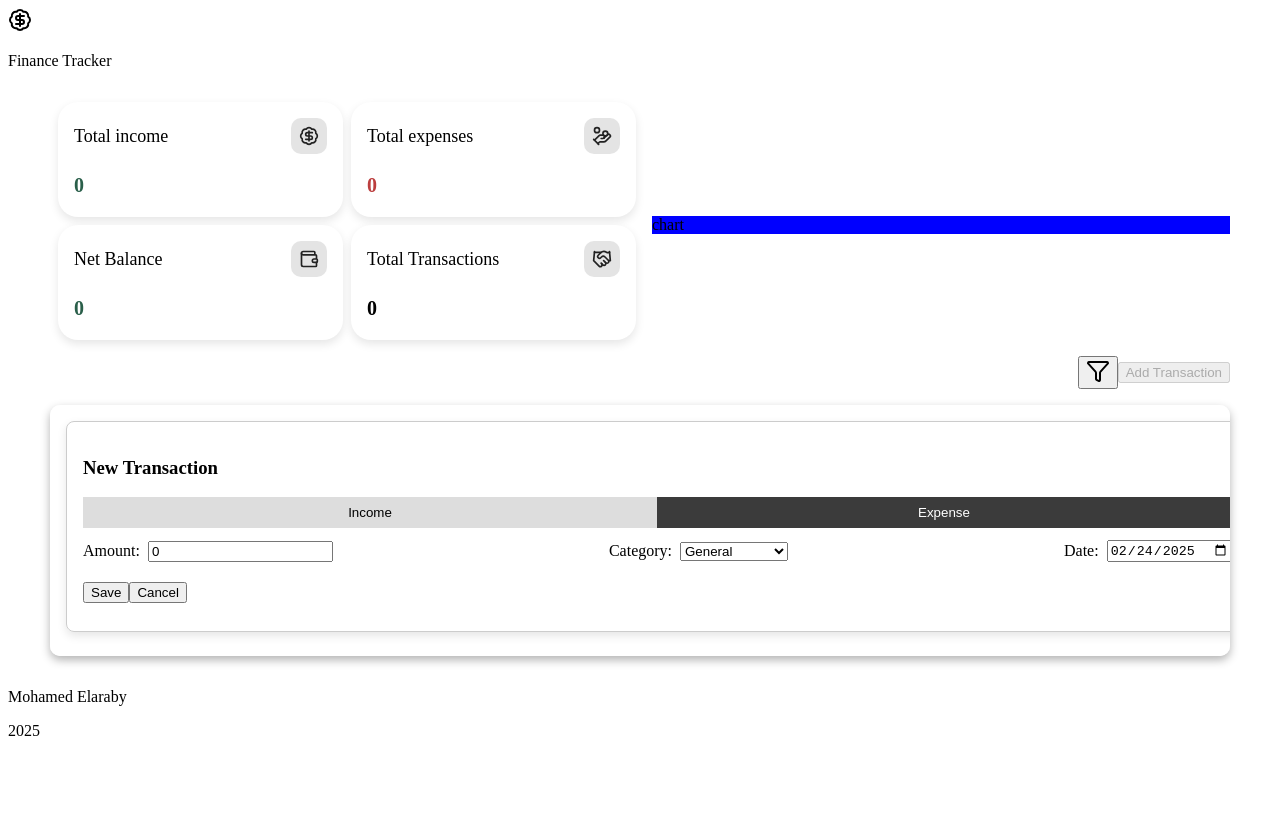
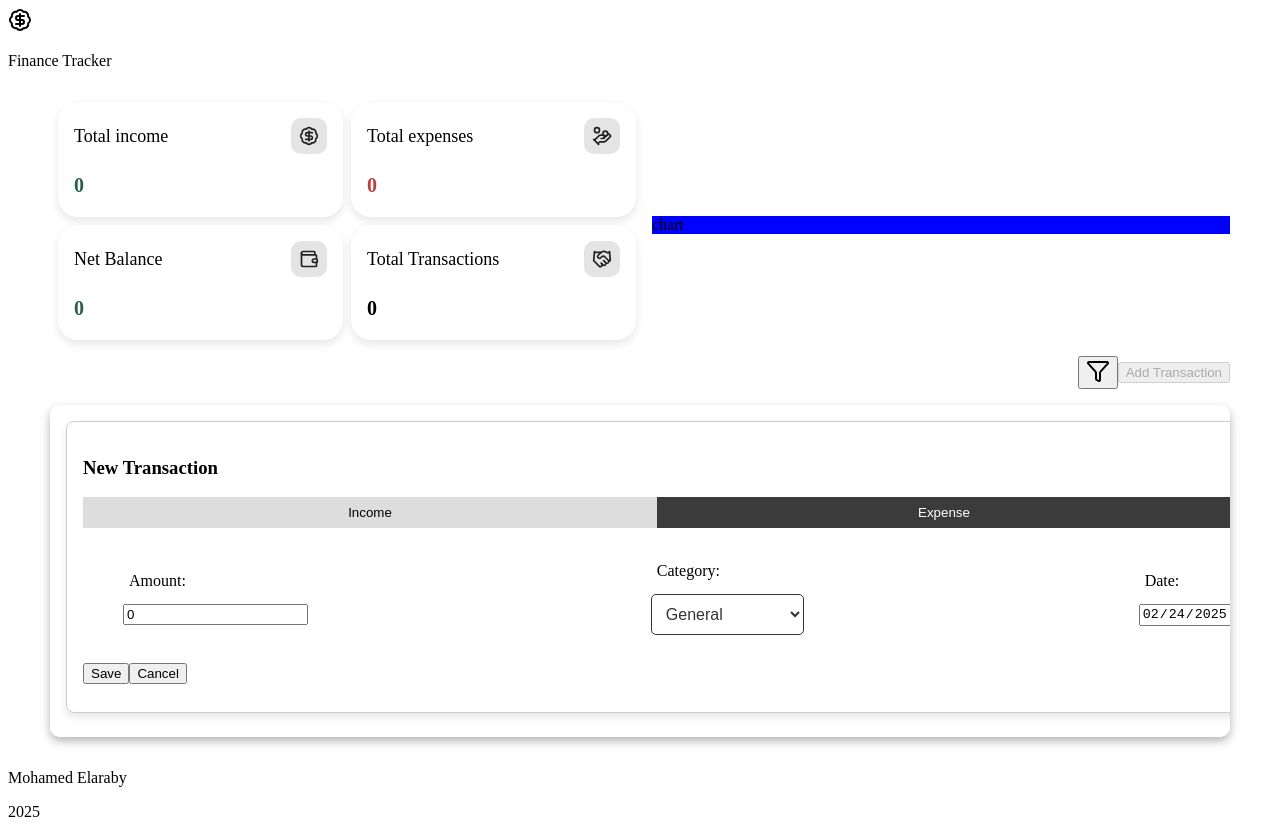
Before and after one commit to mohmaedelaraby/Finance-Tracker-vue, a Vue app: page /transactions in a window 1280 px wide. Both pictures are taken after a click on the button "Add Transaction". Before the commit the page ends 800 px from the top, so only its background shows below. Built offline with nearby package versions, Linux system fonts and the light colour scheme.

Commit message:
Form Style

```diff
--- a/src/assets/styles/components/transactions/TransactionForm.css
+++ b/src/assets/styles/components/transactions/TransactionForm.css
@@ -2,19 +2,54 @@
   margin-bottom: 12px;
   width: 100%;
   display: flex;
+  padding: 8px 32px;
   align-items: center;
   justify-content: space-between;
 }
 .form-group-item {
   display: flex;
-  align-items: center;
+  align-items: start;
   margin-bottom: 8px;
+  flex-direction: column;
 }
 .form-group-item-label {
   font-size: 16px;
   color: black;
+  padding: 14px;
 }
 .form-group-item-input {
   margin-inline-start: 8px;
   width: 100%;
 }
+
+select {
+  width: 100%;
+  padding: 10px;
+  border: 1px solid #333;
+  border-radius: 5px;
+  background-color: white;
+  color: #333;
+  font-size: 16px;
+  cursor: pointer;
+  outline: none;
+}
+
+/* Arrow Customization */
+select::-ms-expand {
+  display: none; /* Hide default arrow in IE */
+}
+
+select:hover {
+  border-color: #333;
+}
+
+select:focus {
+  border-color: #333;
+  box-shadow: 0 0 5px rgba(0, 0, 0, 0.5);
+}
+
+/* Dropdown items */
+option {
+  background: white;
+  color: #333;
+}
--- a/src/components/transactions/TransactionForm.vue
+++ b/src/components/transactions/TransactionForm.vue
@@ -4,14 +4,14 @@
       <div class="form-group-item">
         <div class="form-group-item-label">Amount:</div>
         <div class="form-group-item-input">
-          <input type="number" v-model="localTransaction.income" />
+          <input class="primary-input" type="number" v-model="localTransaction.income" />
         </div>
       </div>
 
       <div class="form-group-item">
         <div class="form-group-item-label">Date:</div>
         <div class="form-group-item-input">
-          <input type="date" v-model="localTransaction.date" />
+          <input  class="primary-input" type="date" v-model="localTransaction.date" />
         </div>
       </div>
     </div>
@@ -21,7 +21,7 @@
         <div class="form-group-item">
           <div class="form-group-item-label">Amount:</div>
           <div class="form-group-item-input">
-            <input type="number" v-model="localTransaction.expenseAmount" />
+            <input  class="primary-input" type="number" v-model="localTransaction.expenseAmount" />
           </div>
         </div>
 
@@ -43,7 +43,7 @@
         <div class="form-group-item">
           <div class="form-group-item-label">Date:</div>
           <div class="form-group-item-input">
-            <input type="date" v-model="localTransaction.date" />
+            <input  class="primary-input" type="date" v-model="localTransaction.date" />
           </div>
         </div>
       </div>
```
